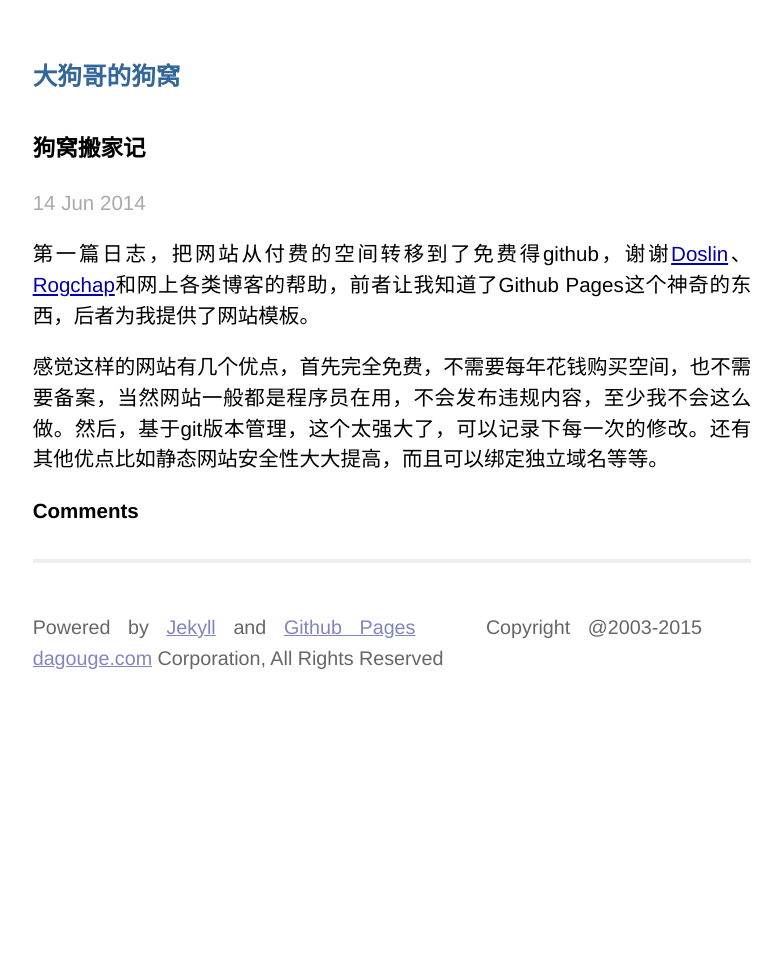
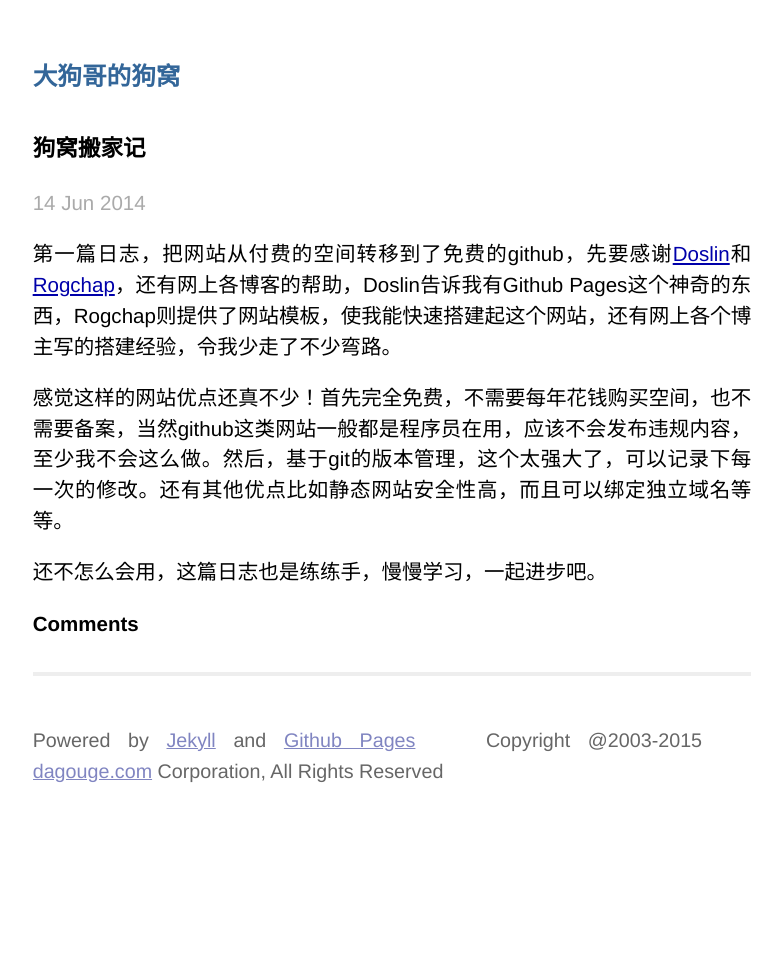
Before and after one commit to lazypos/lazypos.github.io, a Jekyll site: the page built from _posts/2014-06-14-dogremove.md, in a window 1280 px wide. Shown: the whole page, without its empty margins (248-1030 px from the left). Built offline with Jekyll 4.4.1, drawn with Linux system fonts in a browser that asks for light colours; comment, search, counter and statistics services are not loaded.

Commit message:
no message

```diff
--- a/_posts/2014-06-14-dogremove.md
+++ b/_posts/2014-06-14-dogremove.md
@@ -3,6 +3,8 @@ layout: post
 title: 狗窝搬家记
 ---
 
-第一篇日志，把网站从付费的空间转移到了免费得github，谢谢[Doslin](http://doslin.com)、[Rogchap](http://rogchap.com)和网上各类博客的帮助，前者让我知道了Github Pages这个神奇的东西，后者为我提供了网站模板。
+第一篇日志，把网站从付费的空间转移到了免费的github，先要感谢[Doslin](http://doslin.com)和[Rogchap](http://rogchap.com)，还有网上各博客的帮助，Doslin告诉我有Github Pages这个神奇的东西，Rogchap则提供了网站模板，使我能快速搭建起这个网站，还有网上各个博主写的搭建经验，令我少走了不少弯路。
 
-感觉这样的网站有几个优点，首先完全免费，不需要每年花钱购买空间，也不需要备案，当然网站一般都是程序员在用，不会发布违规内容，至少我不会这么做。然后，基于git版本管理，这个太强大了，可以记录下每一次的修改。还有其他优点比如静态网站安全性大大提高，而且可以绑定独立域名等等。
+感觉这样的网站优点还真不少！首先完全免费，不需要每年花钱购买空间，也不需要备案，当然github这类网站一般都是程序员在用，应该不会发布违规内容，至少我不会这么做。然后，基于git的版本管理，这个太强大了，可以记录下每一次的修改。还有其他优点比如静态网站安全性高，而且可以绑定独立域名等等。
+
+还不怎么会用，这篇日志也是练练手，慢慢学习，一起进步吧。
```
